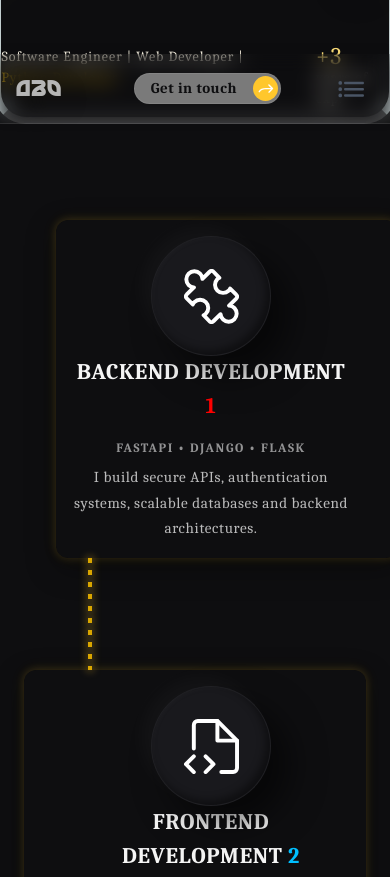
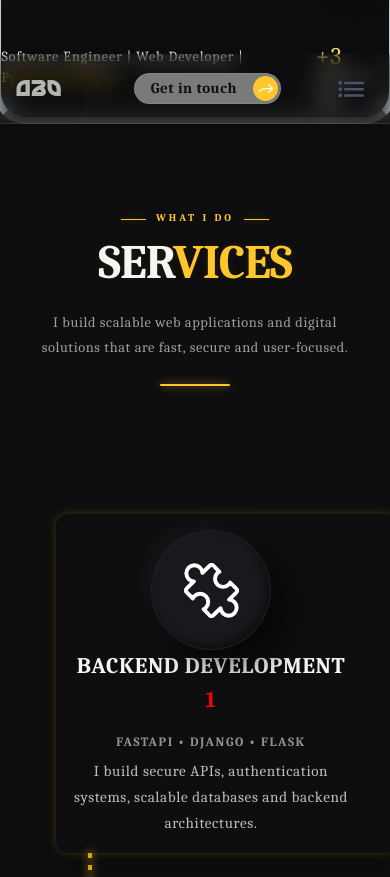
Before and after one commit to AdaOkonkwoTech/AdaOkonkwo, a plain HTML site: page index.html in a window 390 px wide. Shown: the part 720-1597 px from the top of the page. Drawn offline with Linux system fonts and the light colour scheme; some packages are replaced by stand-ins of ours; a script that the page names is missing; a web font is replaced by a local one.

Commit message:
Add style for service section title

```diff
--- a/index.html
+++ b/index.html
@@ -111,15 +111,17 @@
         </div>
 
         <!-- Services Section -->
-          <!--<div class="section-title">
+        <div class="services-wrap">
+
+          <div class="service-title">
                 <span>WHAT I DO</span>
-                <h2>Services</h2>
+                <h2>Ser<span>vices</span></h2>
                 <p>
                     I build scalable web applications and digital solutions that are
                     fast, secure and user-focused.
                 </p>
             </div>
-            -->
+
 
         <section class="services">
 
@@ -212,6 +214,8 @@
             </div>
 
         </section>
+
+    </div>
 
         <!-- Number Section --
         <section class="services">
--- a/styles/style.css
+++ b/styles/style.css
@@ -739,6 +739,167 @@ main {
 }
 
 /* ====== SERVICES =======*/
+.services-wrap{
+    display: flex;
+    flex-direction: column;
+    justify-content: center;
+}
+
+.service-title {
+    position: relative;
+    padding: 8rem 15% 3rem;
+    text-align: center;
+    overflow: hidden;
+}
+
+/* Small label */
+
+.service-title > span {
+    display: inline-block;
+    margin-bottom: .8rem;
+    font-size: .75rem;
+    font-weight: 700;
+    letter-spacing: 4px;
+    text-transform: uppercase;
+    color: var(--accent);
+    position: relative;
+}
+
+
+/* Small lines beside WHAT I DO */
+
+.service-title > span::before,
+.service-title > span::after {
+    content: "";
+    position: absolute;
+    top: 50%;
+    width: 45px;
+    height: 1px;
+    background: var(--accent);
+    box-shadow: 0 0 8px rgba(255, 199, 44, .4);
+}
+
+.service-title > span::before {
+    right: calc(100% + 15px);
+}
+
+.service-title > span::after {
+    left: calc(100% + 15px);
+}
+
+
+/* Main heading */
+.service-title h2 {
+    margin: 0;
+    font-size: clamp(3rem, 6vw, 5rem);
+    font-weight: 800;
+    line-height: 1;
+    text-transform: uppercase;
+    letter-spacing: -2px;
+    color: var(--text-primary);
+    text-shadow:
+        0 0 10px rgba(255, 199, 44, .08),
+        0 0 30px rgba(255, 199, 44, .04);
+}
+
+
+/* Accent on part of heading if you decide to add a span */
+.service-title h2 span {
+    color: var(--accent);
+}
+
+/* Description */
+
+.service-title p {
+    max-width: 600px;
+    margin: 1.5rem auto 0;
+    font-size: 1rem;
+    line-height: 1.8;
+    color: rgba(255, 255, 255, .6);
+}
+.service-title::after {
+    content: "";
+    display: block;
+    width: 100px;
+    height: 3px;
+    margin: 2rem auto 0;
+    background: var(--accent);
+    border-radius: 10px;
+    box-shadow:
+        0 0 8px rgba(255, 199, 44, .6),
+        0 0 20px rgba(255, 199, 44, .2);
+}
+
+.light-mode .service-title {
+    background: #fff;
+}
+
+.light-mode .service-title h2 {
+    color: #252525;
+}
+
+.light-mode .service-title p {
+    color: #666;
+}
+
+.light-mode .service-title > span {
+    color: #00bfff;
+}
+
+.light-mode .service-title > span::before,
+.light-mode .service-title > span::after {
+    background: #00bfff;
+    box-shadow: none;
+}
+
+.light-mode .service-title::after {
+    background: #00bfff;
+    box-shadow: none;
+}
+
+@media (max-width: 768px) {
+
+    .service-title {
+        padding: 5rem 1.5rem 2rem;
+    }
+
+    .service-title > span {
+        font-size: .65rem;
+        letter-spacing: 3px;
+    }
+
+    .service-title > span::before,
+    .service-title > span::after {
+        width: 25px;
+    }
+
+    .service-title > span::before {
+        right: calc(100% + 10px);
+    }
+
+    .service-title > span::after {
+        left: calc(100% + 10px);
+    }
+
+    .service-title h2 {
+        font-size: 3rem;
+        letter-spacing: -1px;
+    }
+
+    .service-title p {
+        max-width: 90%;
+        font-size: .9rem;
+        line-height: 1.7;
+    }
+
+    .service-title::after {
+        width: 70px;
+        height: 2px;
+        margin-top: 1.5rem;
+    }
+}
+
+
 .services{
     position:relative;
     padding:10rem 15% 8rem 15%;
```
Also changed, not shown: fonts/altron.ttf (added).
